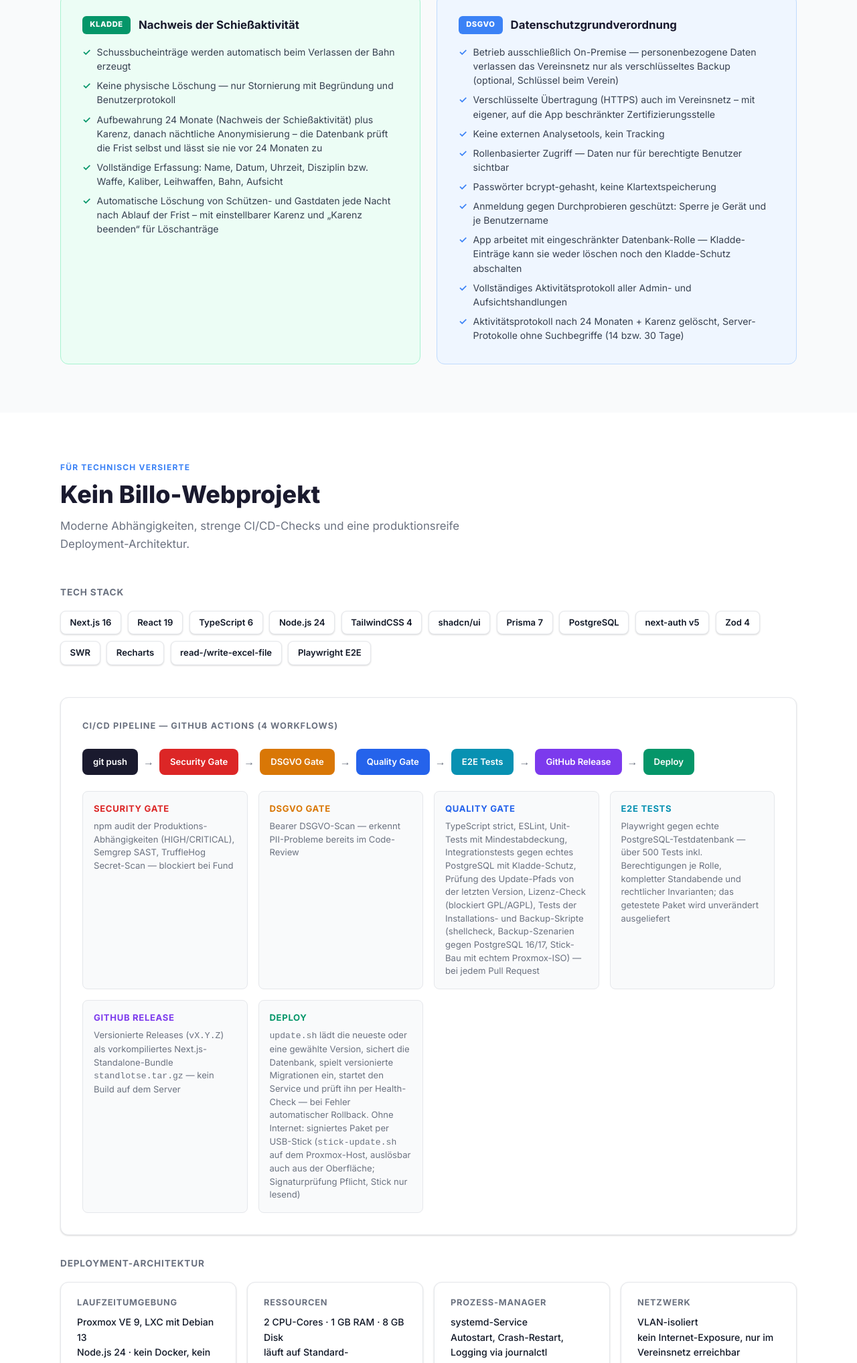
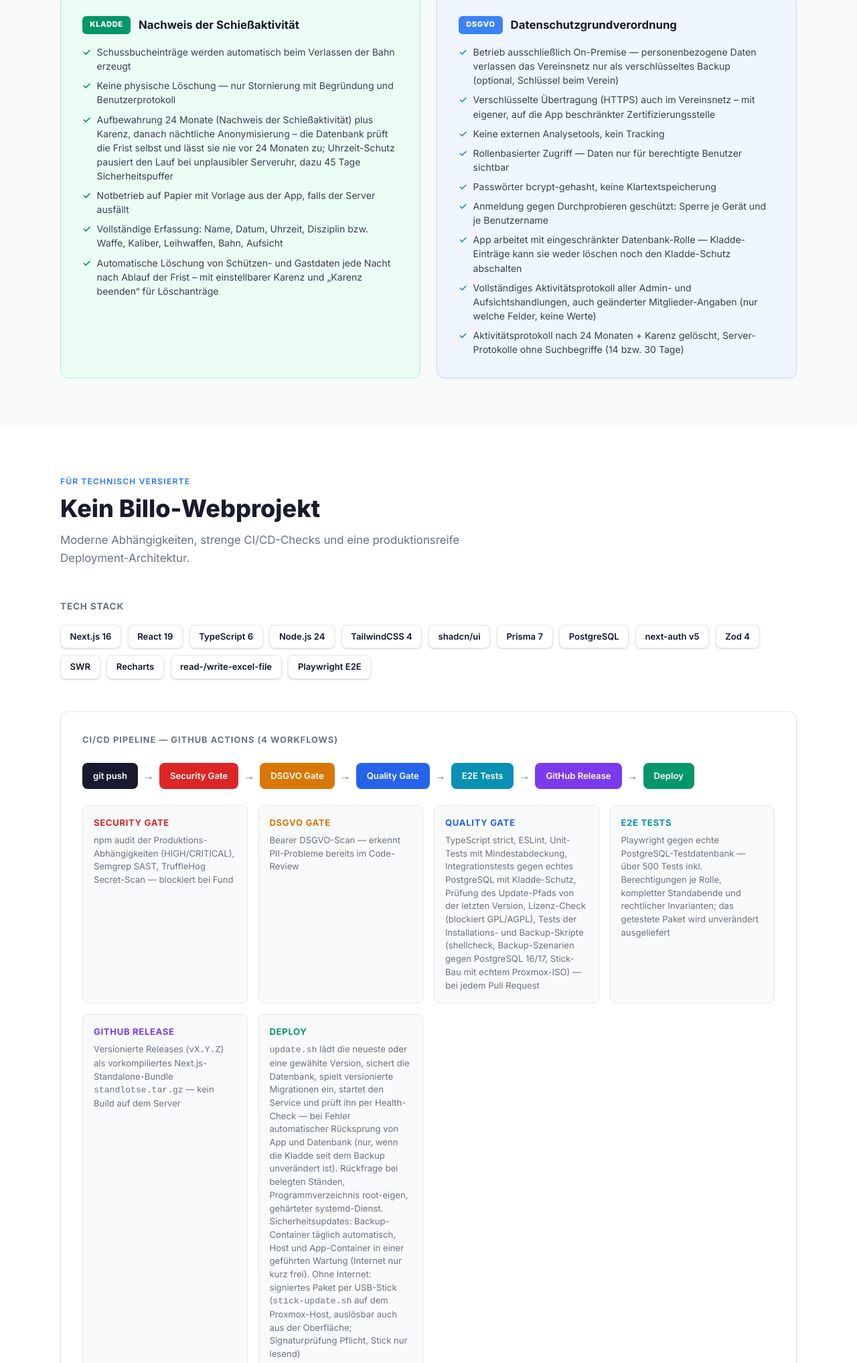
Before and after one commit to mlang-de/schiesskladde-page, a plain HTML site: page tech-index.html in a window 1280 px wide. Shown: the part 3207-5242 px from the top of the page at 67% size. Drawn offline with Linux system fonts and the light colour scheme.

Commit message:
Betrieb: Rücksprung mit Datenbank, Sicherheitsupdates, Uhrzeit-Schutz, Notbetrieb auf Papier (Version 0.14.0) (#5)
Claude-Session: https://claude.ai/code/session_01Pcc6nJwWvSvHGrmDDw3vg3

Co-authored-by: Claude <noreply@anthropic.com>

```diff
--- a/tech-index.html
+++ b/tech-index.html
@@ -746,7 +746,8 @@
         <ul class="compliance-list">
           <li>Schussbucheinträge werden automatisch beim Verlassen der Bahn erzeugt</li>
           <li>Keine physische Löschung — nur Stornierung mit Begründung und Benutzerprotokoll</li>
-          <li>Aufbewahrung 24 Monate (Nachweis der Schießaktivität) plus Karenz, danach nächtliche Anonymisierung – die Datenbank prüft die Frist selbst und lässt sie nie vor 24 Monaten zu</li>
+          <li>Aufbewahrung 24 Monate (Nachweis der Schießaktivität) plus Karenz, danach nächtliche Anonymisierung – die Datenbank prüft die Frist selbst und lässt sie nie vor 24 Monaten zu; Uhrzeit-Schutz pausiert den Lauf bei unplausibler Serveruhr, dazu 45 Tage Sicherheitspuffer</li>
+          <li>Notbetrieb auf Papier mit Vorlage aus der App, falls der Server ausfällt</li>
           <li>Vollständige Erfassung: Name, Datum, Uhrzeit, Disziplin bzw. Waffe, Kaliber, Leihwaffen, Bahn, Aufsicht</li>
           <li>Automatische Löschung von Schützen- und Gastdaten jede Nacht nach Ablauf der Frist – mit einstellbarer Karenz und „Karenz beenden“ für Löschanträge</li>
         </ul>
@@ -765,7 +766,7 @@
           <li>Passwörter bcrypt-gehasht, keine Klartextspeicherung</li>
           <li>Anmeldung gegen Durchprobieren geschützt: Sperre je Gerät und je Benutzername</li>
           <li>App arbeitet mit eingeschränkter Datenbank-Rolle — Kladde-Einträge kann sie weder löschen noch den Kladde-Schutz abschalten</li>
-          <li>Vollständiges Aktivitätsprotokoll aller Admin- und Aufsichtshandlungen</li>
+          <li>Vollständiges Aktivitätsprotokoll aller Admin- und Aufsichtshandlungen, auch geänderter Mitglieder-Angaben (nur welche Felder, keine Werte)</li>
           <li>Aktivitätsprotokoll nach 24 Monaten + Karenz gelöscht, Server-Protokolle ohne Suchbegriffe (14 bzw. 30 Tage)</li>
         </ul>
       </div>
@@ -843,7 +844,7 @@
         </div>
         <div class="pipeline-detail">
           <p class="pipeline-detail-label green">Deploy</p>
-          <p><code>update.sh</code> lädt die neueste oder eine gewählte Version, sichert die Datenbank, spielt versionierte Migrationen ein, startet den Service und prüft ihn per Health-Check — bei Fehler automatischer Rollback. Ohne Internet: signiertes Paket per USB-Stick (<code>stick-update.sh</code> auf dem Proxmox-Host, auslösbar auch aus der Oberfläche; Signaturprüfung Pflicht, Stick nur lesend)</p>
+          <p><code>update.sh</code> lädt die neueste oder eine gewählte Version, sichert die Datenbank, spielt versionierte Migrationen ein, startet den Service und prüft ihn per Health-Check — bei Fehler automatischer Rücksprung von App und Datenbank (nur, wenn die Kladde seit dem Backup unverändert ist). Rückfrage bei belegten Ständen, Programmverzeichnis root-eigen, gehärteter systemd-Dienst. Sicherheitsupdates: Backup-Container täglich automatisch, Host und App-Container in einer geführten Wartung (Internet nur kurz frei). Ohne Internet: signiertes Paket per USB-Stick (<code>stick-update.sh</code> auf dem Proxmox-Host, auslösbar auch aus der Oberfläche; Signaturprüfung Pflicht, Stick nur lesend)</p>
         </div>
       </div>
     </div>
```
Also changed, not shown: index.html (+5 -1 lines).
